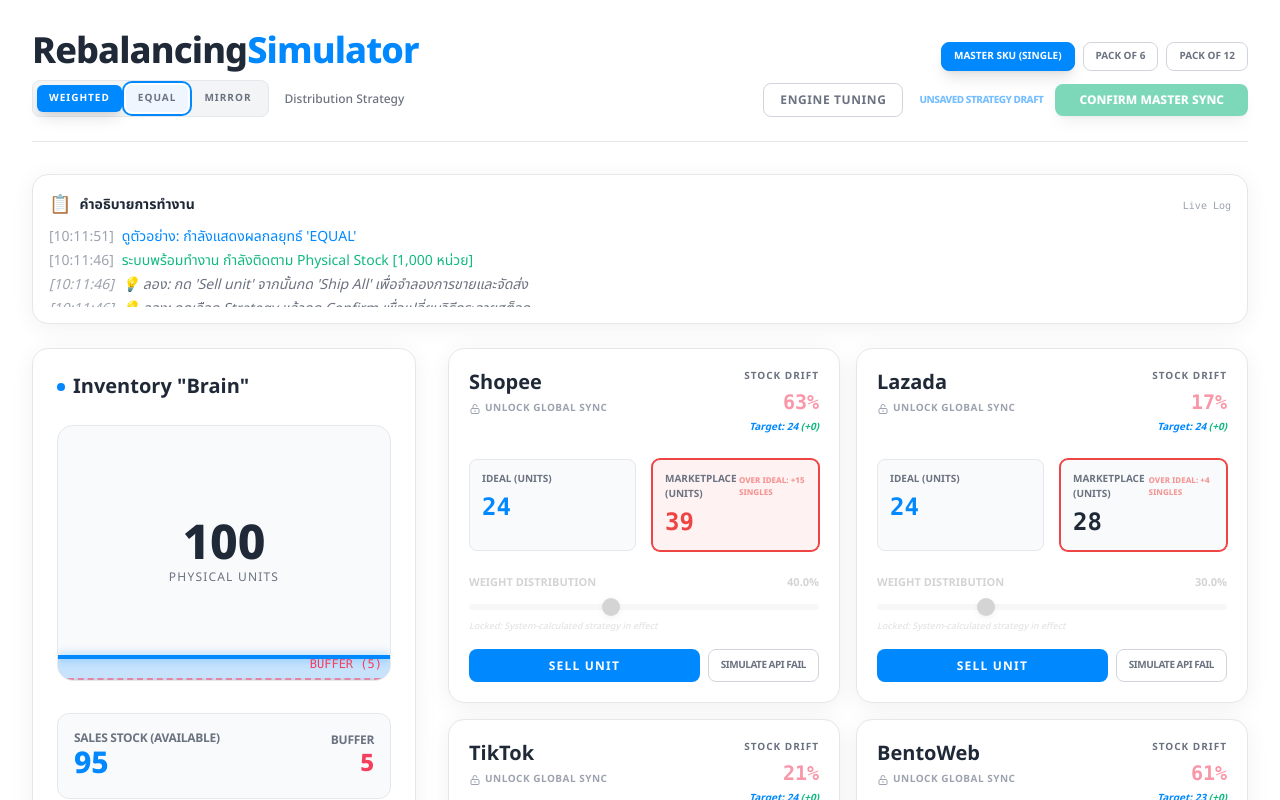
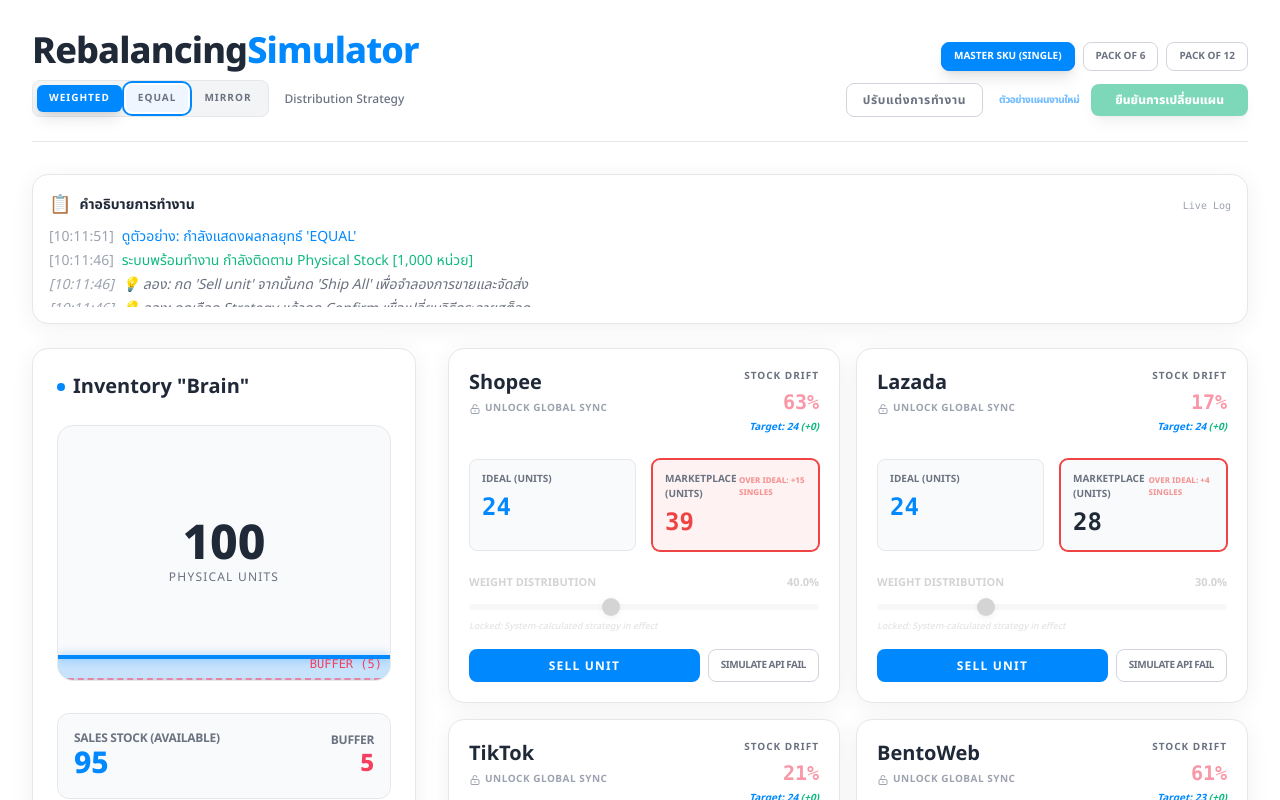
Before and after one commit to Tornth/stockrebalancing_simulation, a Vue app: page / in a window 1280 px wide. Both pictures are taken after a click on the button "EQUAL". Shown: the top 800 px of the page. Built offline with nearby package versions, Linux system fonts and the light colour scheme.

Commit message:
UI: update Thai translations for tuning panel and sync buttons

```diff
--- a/src/App.vue
+++ b/src/App.vue
@@ -51,16 +51,16 @@
             class="px-4 py-2 rounded-lg border text-xs font-bold uppercase tracking-wider transition-all"
             :class="showTuning ? 'bg-amber-500 border-amber-400 text-white shadow-lg shadow-amber-200/40' : 'bg-white border-gray-300 text-gray-500'"
           >
-            Engine Tuning
+            ปรับแต่งการทำงาน
           </button>
 
 <div v-if="previewStrategy" class="flex items-center gap-3 animate-pulse">
-             <span class="text-[10px] font-black text-brand-blue uppercase tracking-tighter">Unsaved Strategy Draft</span>
+             <span class="text-[10px] font-black text-brand-blue uppercase tracking-tighter">ตัวอย่างแผนงานใหม่</span>
              <button
                @click="applyStrategy"
                class="px-6 py-2 bg-sync-pulse hover:bg-emerald-400 text-white font-black text-xs uppercase rounded-lg shadow-lg transition-all"
              >
-               Confirm Master Sync
+               ยืนยันการเปลี่ยนแผน
              </button>
           </div>
         </div>
```
